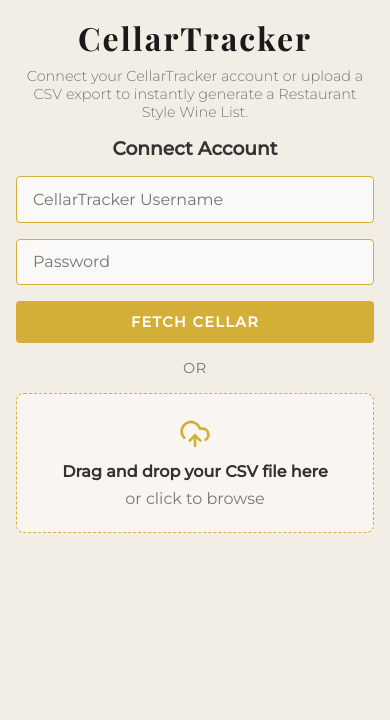
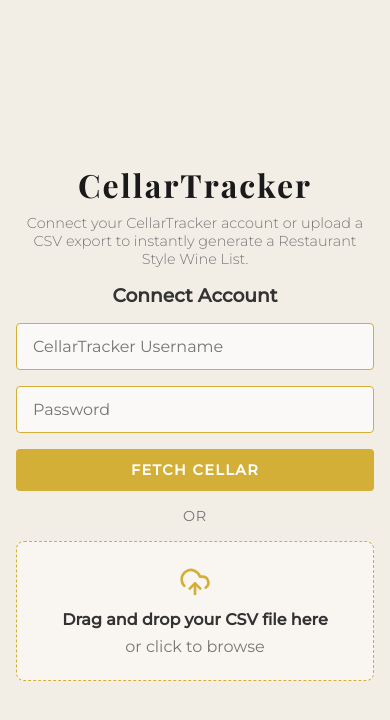
Before and after one commit to HainesSy/winelist, a React (Vite) app: page / in a window 390 px wide. Shown: the top 720 px of the page. Built offline with nearby package versions, Linux system fonts and the light colour scheme; a web font is replaced by a local one.

Commit message:
Center mobile landing page and lock scrolling

```diff
--- a/src/index.css
+++ b/src/index.css
@@ -120,8 +120,10 @@
   }
 
   .upload-container {
-    padding: 1rem 1rem;
-    justify-content: flex-start;
+    padding: 1rem;
+    justify-content: center;
+    height: 100dvh;
+    overflow: hidden;
   }
 
   .upload-title {
```
